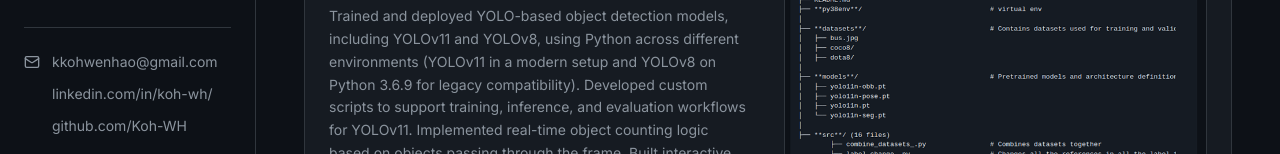
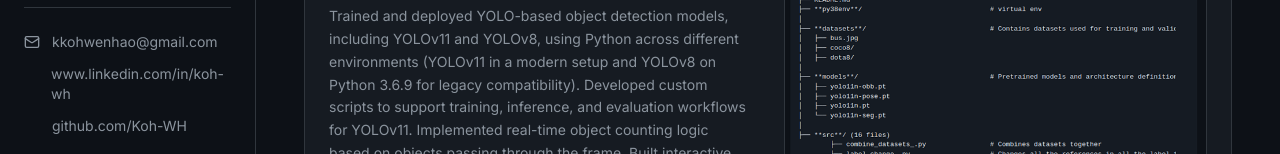
Before and after one commit to Koh-WH/Koh-WH.github.io, a website: page computer-vision.html in a window 1280 px wide. Shown: the part 604-758 px from the top of the page. Drawn offline with nearby package versions, Linux system fonts and the light colour scheme; some icons are missing.

Commit message:
linkedin name fix

```diff
--- a/computer-vision.html
+++ b/computer-vision.html
@@ -55,7 +55,7 @@
             </a>
             <a href="https://www.linkedin.com/in/koh-wh/" target="_blank" class="flex items-center gap-3 text-sm text-[#8b949e] hover:text-white">
                 <i data-lucide="linkedin" class="w-4 h-4"></i>
-                <span>linkedin.com/in/koh-wh/</span>
+                <span>www.linkedin.com/in/koh-wh</span>
             </a>
             <a href="https://github.com/Koh-WH" target="_blank" class="flex items-center gap-3 text-sm text-[#8b949e] hover:text-white">
                 <i data-lucide="github" class="w-4 h-4"></i>
```
Also changed, not shown: humanoid-robot.html (+1 -1 lines), index.html (+1 -1 lines), simulation.html (+1 -1 lines).
